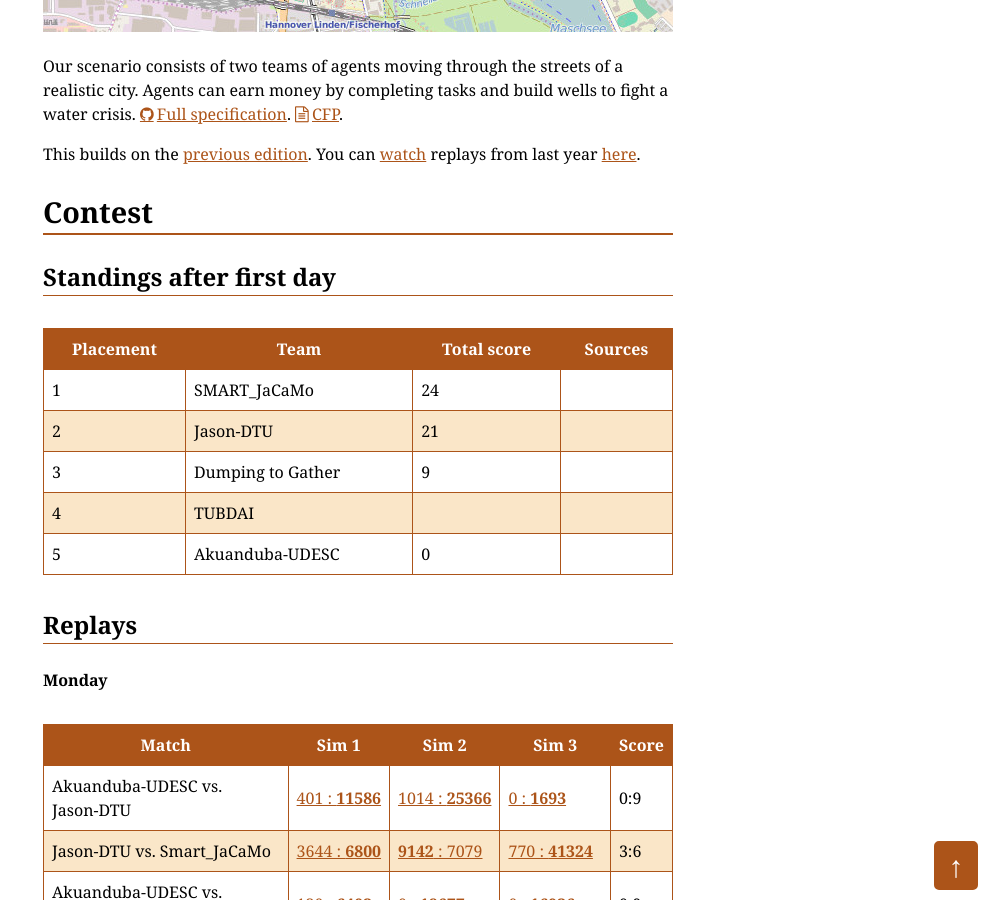
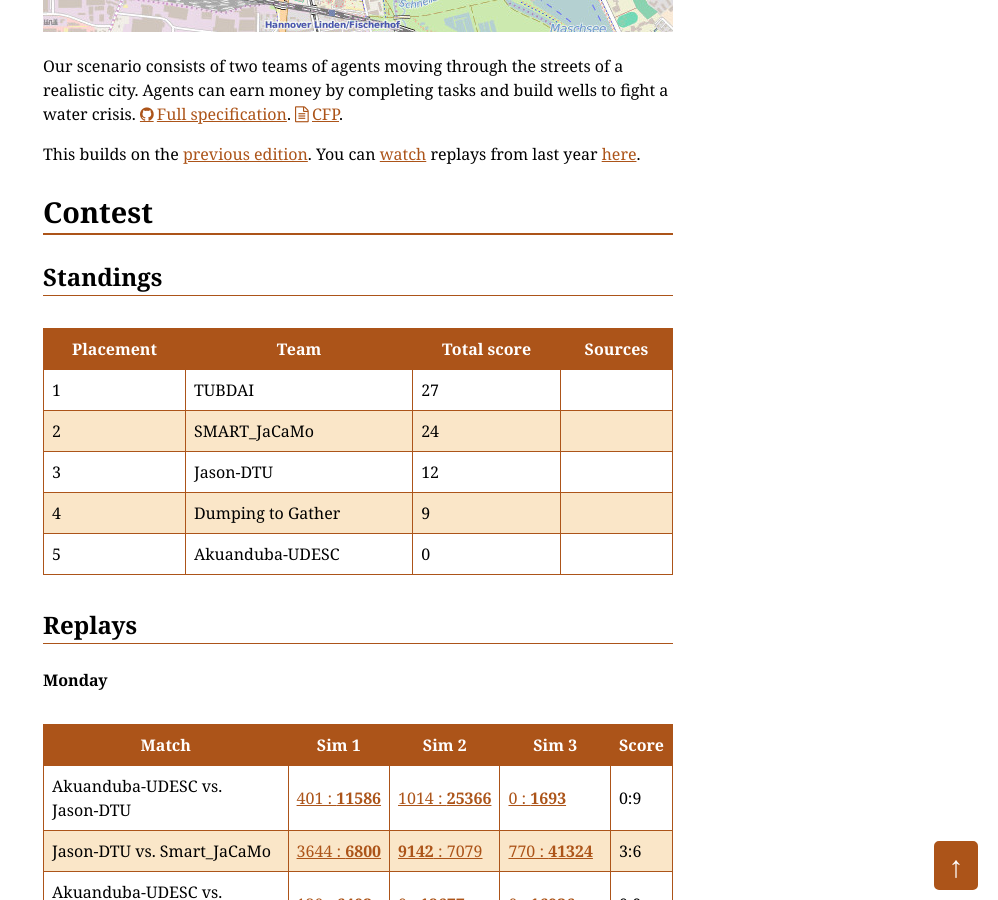
Before and after one commit to agentcontest/agentcontest.github.io, a Jekyll site: the page built from 2018/index.md, in a window 1280 px wide and 900 px high, scrolled down 628 px. Shown: the whole window, without its empty margins (282-1280 px from the left). Built offline with Jekyll 4.4.1, drawn with Linux system fonts in a browser that asks for light colours; some of the changed text lies outside the part shown.

Commit message:
update standings

```diff
--- a/2018/index.md
+++ b/2018/index.md
@@ -18,14 +18,14 @@ This builds on the [previous edition](/2017/). You can [watch](https://multiagen
 Contest
 -------
 
-### Standings after first day
+### Standings
 
 Placement | Team | Total score | Sources
 --- | --- | --- | --- | ---
-1 | SMART_JaCaMo | 24 |
-2 | Jason-DTU | 21 |
-3 | Dumping to Gather | 9 |
-4 | TUBDAI | |
+1 | TUBDAI | 27 |
+2 | SMART_JaCaMo | 24 |
+3 | Jason-DTU | 12 |
+4 | Dumping to Gather | 9 |
 5 | Akuanduba-UDESC | 0 |
 
 ### Replays
@@ -75,8 +75,8 @@ The tournament will take place September 24th and 25th. All times are GMT+2.
 | | Jason&#8209;DTU | | TUBDAI | |
 | 14:00&nbsp;-&nbsp;16:00 | SMART_JaCaMo | Dumping to Gather | Dumping to Gather ||
 | | Jason&#8209;DTU | Akuanduba&#8209;UDESC | TUBDAI ||
-| 16:00&nbsp;-&nbsp;18:00 | SMART_JaCaMo | Dumping to Gather | SMART_JaCaMo ||
-| | Akuanduba&#8209;UDESC | Jason&#8209;DTU | TUBDAI ||
+| 16:00&nbsp;-&nbsp;18:00 | SMART_JaCaMo | Dumping to Gather | TUBDAI ||
+| | Akuanduba&#8209;UDESC | Jason&#8209;DTU | Smart_JaCaMo ||
 | 18:00&nbsp;-&nbsp;20:00 | SMART_JaCaMo ||||
 | | Dumping to Gather ||||
 
```
